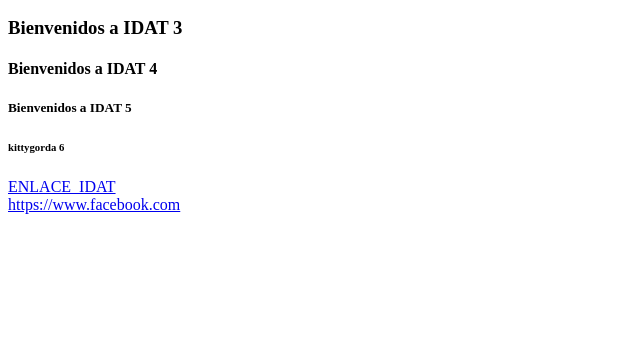
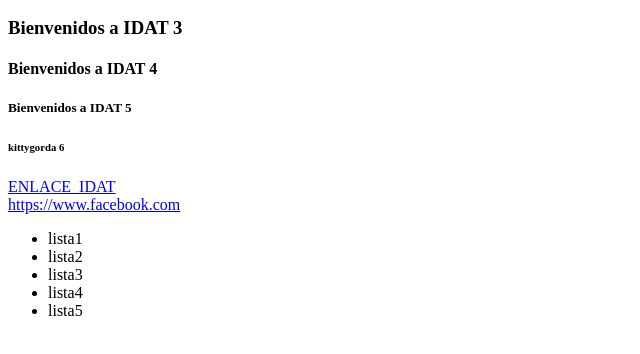
Before and after one commit to anthonycafferata/prueba1, a plain HTML site: page index.html in a window 1280 px wide. Shown: the part 110-464 px from the top of the page, without its empty margins (0-640 px from the left). Drawn offline with Linux system fonts and the light colour scheme.

Commit message:
Update index.html
agregando lista desordenada

```diff
--- a/index.html
+++ b/index.html
@@ -19,5 +19,13 @@
         <a href="https://eva.idat.edu.pe" target="_blank" rel="noopener noreferrer"></a>
     </nav>
     <a href="http://">https://www.facebook.com</a>
+
+    <ul>
+        <li>lista1</li>
+        <li>lista2</li>
+        <li>lista3</li>
+        <li>lista4</li>
+        <li>lista5</li>
+    </ul>
 </body>
 </html>
```
